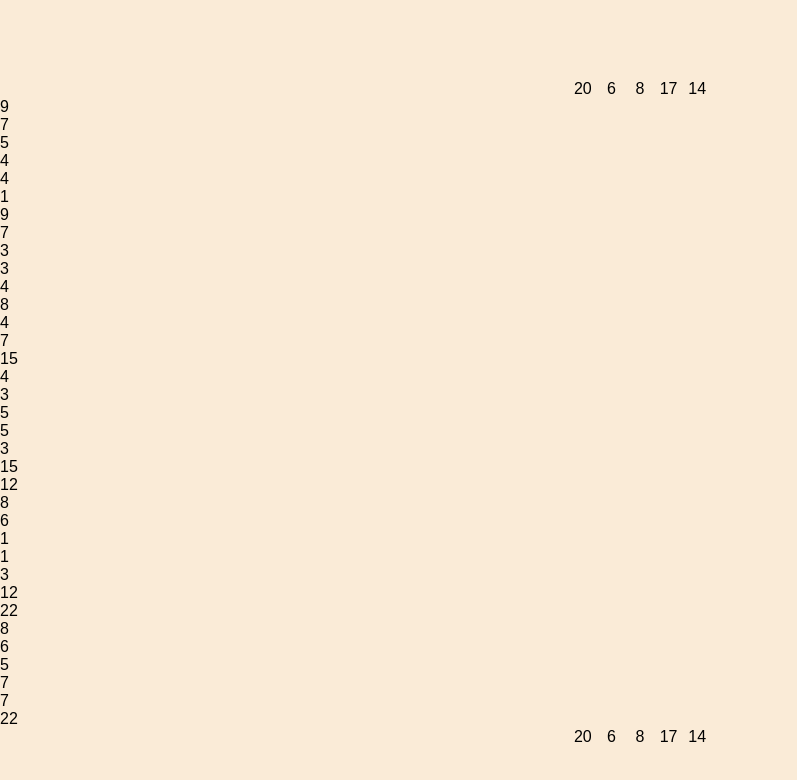
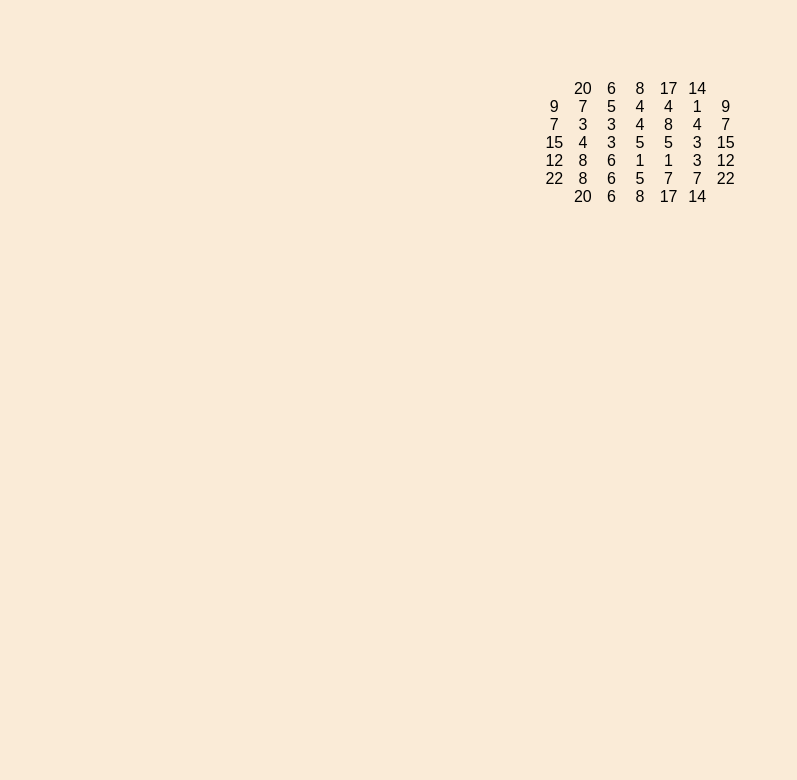
Before and after one commit to ajwarnick/rullo.js, a website with bundled scripts: page demo/demo.html in a window 1280 px wide. Shown: the whole page, without its empty margins (0-797 px from the left). Built offline with nearby package versions, Linux system fonts and the light colour scheme.

Commit message:
Update CSS to match new simplified HTML

```diff
--- a/demo/demo.css
+++ b/demo/demo.css
@@ -34,7 +34,7 @@ a:visited {
     margin-top: 10vh;
 }
 
-.cols, .row1, .row2, .row3, .row4, .row5 {
+.cols, .row {
     width: 200px;
     margin: auto;
     display: grid;
```
